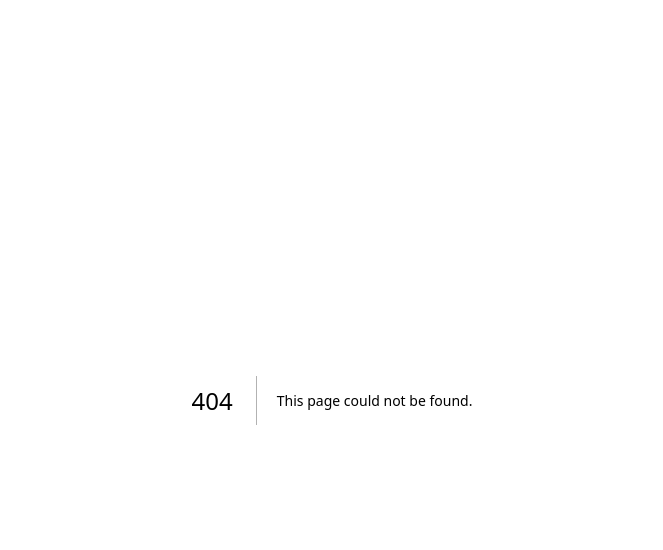
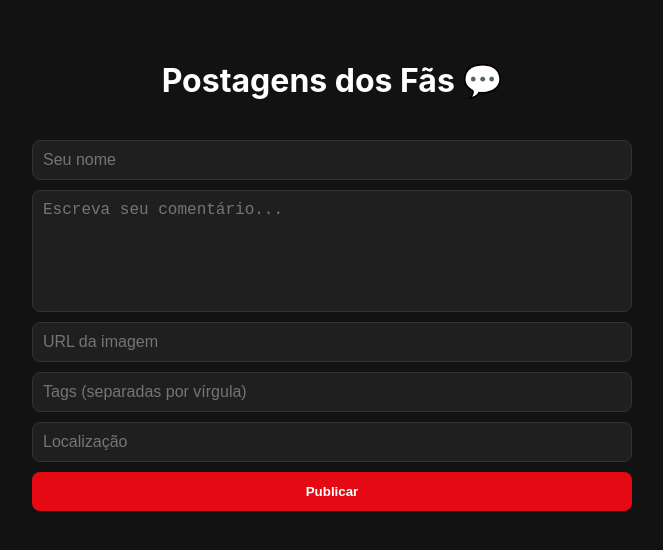
Before and after one commit to Mariaparma/novosversos-frontend, a Next.js app: page /Post in a window 1280 px wide. Before the commit this address had no page. Shown: the top 550 px of the page, without its empty margins (308-971 px from the left). Built offline with nearby package versions, Linux system fonts and the light colour scheme; no server answers.

Commit message:
fix: update code

```diff
--- /dev/null
+++ b/src/app/Post/Post.module.css
@@ -0,0 +1,121 @@
+.container {
+  background-color: #121212;
+  color: #fff;
+  font-family: 'Inter', sans-serif;
+  padding: 40px;
+  min-height: 100vh;
+}
+
+.title {
+  text-align: center;
+  font-size: 2rem;
+  margin-bottom: 40px;
+  font-weight: 700;
+}
+
+.form {
+  display: flex;
+  flex-direction: column;
+  gap: 10px;
+  max-width: 600px;
+  margin: 0 auto 40px;
+}
+
+.form input,
+.form textarea {
+  background: #1f1f1f;
+  border: 1px solid #333;
+  color: white;
+  padding: 10px;
+  border-radius: 8px;
+  font-size: 1rem;
+}
+
+.form textarea {
+  resize: none;
+  height: 100px;
+}
+
+.submitButton {
+  background: #e50914;
+  border: none;
+  color: white;
+  padding: 12px;
+  border-radius: 8px;
+  cursor: pointer;
+  font-weight: bold;
+  transition: 0.2s;
+}
+
+.submitButton:hover {
+  background: #ff0a16;
+}
+
+.feed {
+  display: flex;
+  flex-direction: column;
+  gap: 30px;
+  align-items: center;
+}
+
+.post {
+  background-color: #1a1a1a;
+  border-radius: 12px;
+  overflow: hidden;
+  width: 100%;
+  max-width: 600px;
+  box-shadow: 0 0 10px rgba(255, 255, 255, 0.05);
+}
+
+.image {
+  width: 100%;
+  height: auto;
+  object-fit: cover;
+}
+
+.commentBox {
+  padding: 16px;
+}
+
+.name {
+  color: #ff4d4d;
+  font-weight: 700;
+  font-size: 1.1rem;
+}
+
+.message {
+  margin: 8px 0;
+  font-size: 1rem;
+}
+
+.meta {
+  color: #bbb;
+  font-size: 0.85rem;
+  margin-top: 4px;
+}
+
+.likeSection {
+  margin-top: 10px;
+  display: flex;
+  align-items: center;
+  gap: 8px;
+}
+
+.likeButton {
+  background-color: #ff4d4d;
+  border: none;
+  color: white;
+  padding: 6px 12px;
+  border-radius: 6px;
+  cursor: pointer;
+  transition: 0.2s;
+}
+
+.likeButton:hover {
+  background-color: #ff2a2a;
+}
+
+.likesCount {
+  font-size: 0.9rem;
+  color: #ccc;
+}
--- /dev/null
+++ b/src/app/Post/page.jsx
@@ -0,0 +1,152 @@
+"use client";
+import React, { useEffect, useState } from "react";
+import styles from "./Post.module.css";
+
+export default function PostPage() {
+  const API_BASE = process.env.NEXT_PUBLIC_API_URL || "http://localhost:3000/api/posts";
+  const [posts, setPosts] = useState([]);
+  const [loading, setLoading] = useState(true);
+  const [formData, setFormData] = useState({
+    name: "",
+    message: "",
+    image: "",
+    tags: "",
+    location: "",
+  });
+
+  // Buscar posts existentes
+  const fetchPosts = async () => {
+    try {
+      const response = await fetch(API_BASE);
+      const data = await response.json();
+      console.log("📡 Dados retornados da API:", data);
+      const arr = Array.isArray(data) ? data : data.rows || [];
+      setPosts(arr);
+    } catch (error) {
+      console.error("Erro ao buscar posts:", error);
+    } finally {
+      setLoading(false);
+    }
+  };
+
+  // Criar novo post
+  const handleSubmit = async (e) => {
+    e.preventDefault();
+    try {
+      const response = await fetch(API_BASE, {
+        method: "POST",
+        headers: { "Content-Type": "application/json" },
+        body: JSON.stringify(formData),
+      });
+
+      const data = await response.json();
+      console.log("✅ Resposta da API (novo post):", data);
+
+      // Atualiza a lista de posts
+      setPosts([data, ...posts]);
+
+      // Limpa formulário
+      setFormData({ name: "", message: "", image: "", tags: "", location: "" });
+    } catch (error) {
+      console.error("Erro ao criar post:", error);
+    }
+  };
+
+  useEffect(() => {
+    fetchPosts();
+  }, []);
+
+  const handleLike = async (id) => {
+    try {
+      const response = await fetch(`${API_BASE}/${id}/like`, { method: "PATCH" });
+      if (response.ok) {
+        setPosts((prev) =>
+          prev.map((post) =>
+            post.id === id ? { ...post, likes: post.likes + 1 } : post
+          )
+        );
+      }
+    } catch (error) {
+      console.error("Erro ao curtir:", error);
+    }
+  };
+
+  return (
+    <div className={styles.container}>
+      <h1 className={styles.title}>Postagens dos Fãs 💬</h1>
+
+      {/* Formulário de criação */}
+      <form className={styles.form} onSubmit={handleSubmit}>
+        <input
+          type="text"
+          placeholder="Seu nome"
+          value={formData.name}
+          onChange={(e) => setFormData({ ...formData, name: e.target.value })}
+          required
+        />
+        <textarea
+          placeholder="Escreva seu comentário..."
+          value={formData.message}
+          onChange={(e) => setFormData({ ...formData, message: e.target.value })}
+          required
+        />
+        <input
+          type="text"
+          placeholder="URL da imagem"
+          value={formData.image}
+          onChange={(e) => setFormData({ ...formData, image: e.target.value })}
+        />
+        <input
+          type="text"
+          placeholder="Tags (separadas por vírgula)"
+          value={formData.tags}
+          onChange={(e) => setFormData({ ...formData, tags: e.target.value })}
+        />
+        <input
+          type="text"
+          placeholder="Localização"
+          value={formData.location}
+          onChange={(e) => setFormData({ ...formData, location: e.target.value })}
+        />
+        <button type="submit" className={styles.submitButton}>
+          Publicar
+        </button>
+      </form>
+
+      {/* Feed de posts */}
+      {loading ? (
+        <p className={styles.loading}>Carregando posts...</p>
+      ) : (
+        <div className={styles.feed}>
+          {posts.map((post) => (
+            <div key={post.id} className={styles.post}>
+              {post.image && <img src={post.image} alt="Post" className={styles.image} />}
+              <div className={styles.commentBox}>
+                <h2 className={styles.name}>{post.name}</h2>
+                <p className={styles.message}>{post.message}</p>
+                <p className={styles.meta}>
+                  <strong>Tags:</strong> {post.tags || "—"} •{" "}
+                  <strong>Local:</strong> {post.location || "—"}
+                </p>
+                <p className={styles.meta}>
+                  {post.created_at
+                    ? new Date(post.created_at).toLocaleString("pt-BR")
+                    : ""}
+                </p>
+                <div className={styles.likeSection}>
+                  <button
+                    onClick={() => handleLike(post.id)}
+                    className={styles.likeButton}
+                  >
+                    Curtir
+                  </button>
+                  <span className={styles.likesCount}>{post.likes} curtidas</span>
+                </div>
+              </div>
+            </div>
+          ))}
+        </div>
+      )}
+    </div>
+  );
+}
```
Also changed, not shown: src/app/Post/postService.js (added, +17 -0 lines), 1 other file (tests, documents, lock files or other folders).
